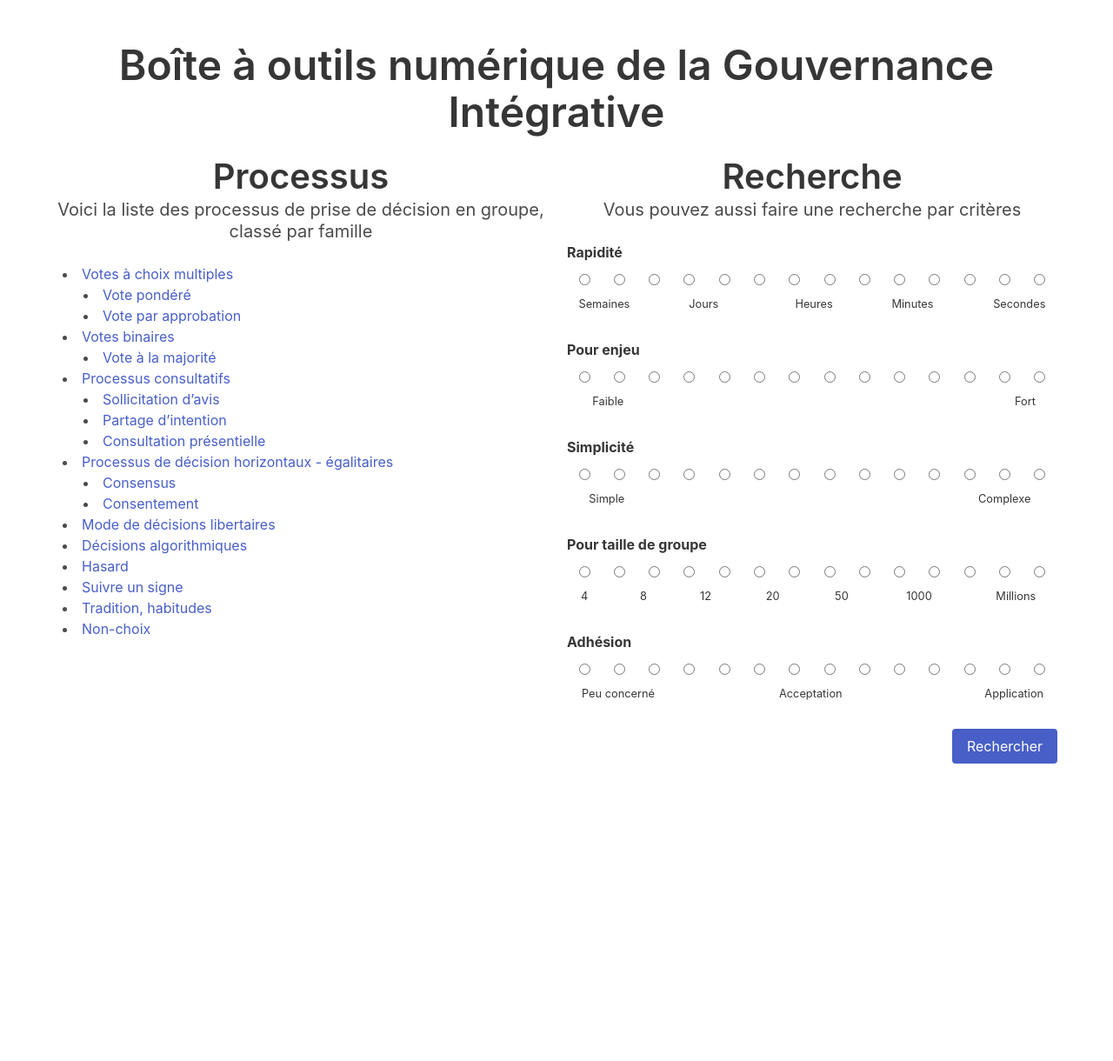
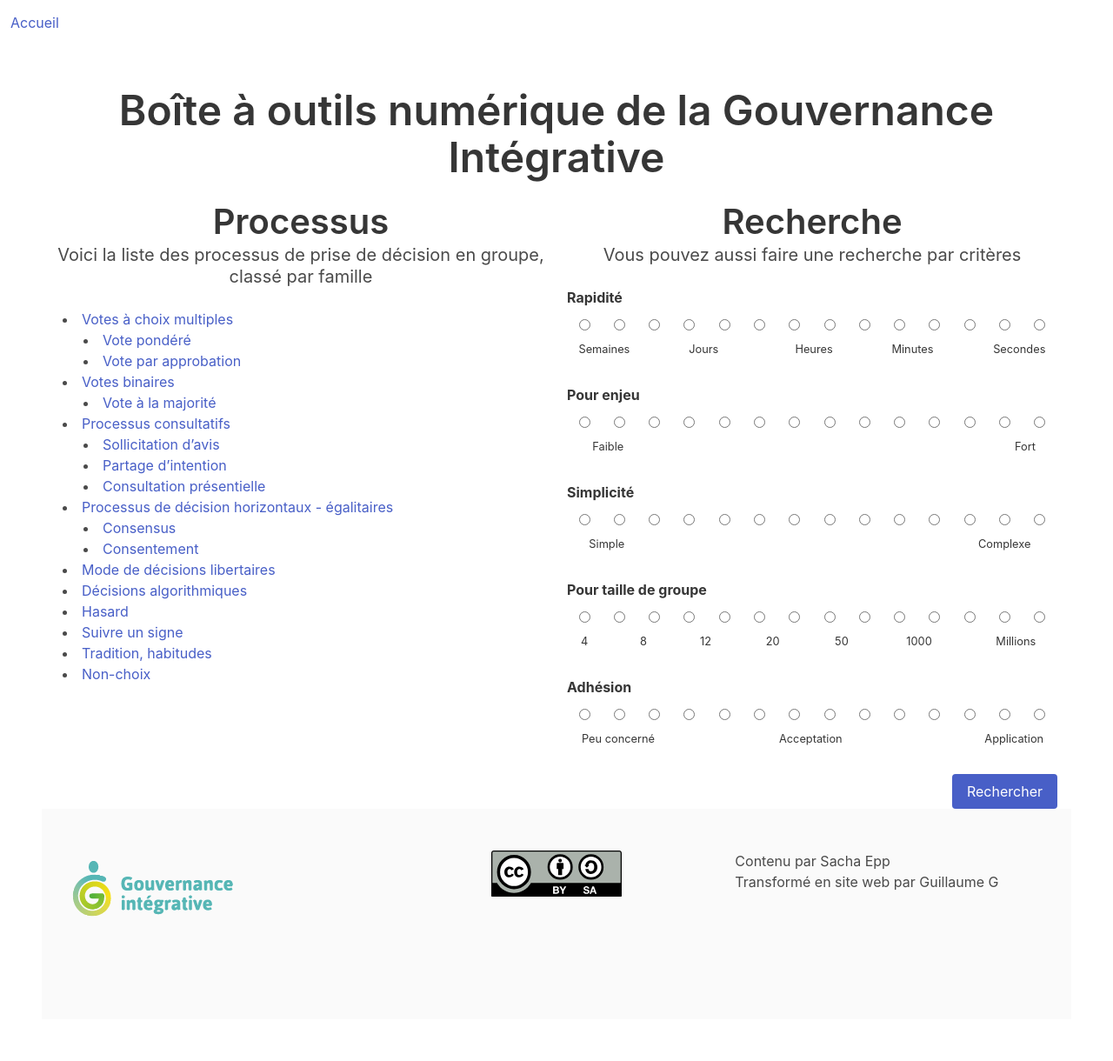
Before and after one commit to yaap7/outils-GI, a Flask app: page / in a window 1280 px wide. Shown: the whole page at 87% size. Before the commit the page ends 878 px from the top, so only its background shows below. Run offline with Flask 3, Linux system fonts and the light colour scheme; data comes from the database, SQL or seed files in the repository.

Commit message:
Ajout d'une barre de navigation et d'un pied de page

```diff
--- /dev/null
+++ b/templates/footer.html
@@ -0,0 +1,20 @@
+<footer class="footer">
+  <div class="columns">
+    <div class="column">
+      <a href="https://gouvernanceintegrative.com/" target="_blank">
+        <img src="{{ url_for('static', filename='img/GI_logo_web.png') }}" alt="Logo de la Gouvernance Integrative">
+      </a>
+    </div>
+
+    <div class="column text-center">
+      <a href="https://creativecommons.org/licenses/by-sa/2.0/fr/" target="_blank">
+        <img src="{{ url_for('static', filename='img/CC_BY-SA.svg') }}" alt="Licence CC-BY-SA 2.0" width="150">
+      </a>
+    </div>
+
+    <div class="column text-right">
+      <p>Contenu par Sacha Epp<br>
+      Transformé en site web par Guillaume G</p>
+    </div>
+  </div>
+</footer>
--- a/templates/layout.html
+++ b/templates/layout.html
@@ -62,7 +62,11 @@
   </head>
   <body>
 
+    {% include 'navbar.html' %}
+
     {% block body %}{% endblock %}
+
+    {% include 'footer.html' %}
 
   </body>
 </html>
--- /dev/null
+++ b/templates/navbar.html
@@ -0,0 +1,7 @@
+<nav class="navbar" role="navigation" aria-label="main navigation">
+  <div class="navbar-brand">
+    <a class="navbar-item" href="/">
+      Accueil
+    </a>
+  </div>
+</nav>
```
Also changed, not shown: static/img/CC_BY-SA.svg (added), static/img/GI_logo_web.png (added).
